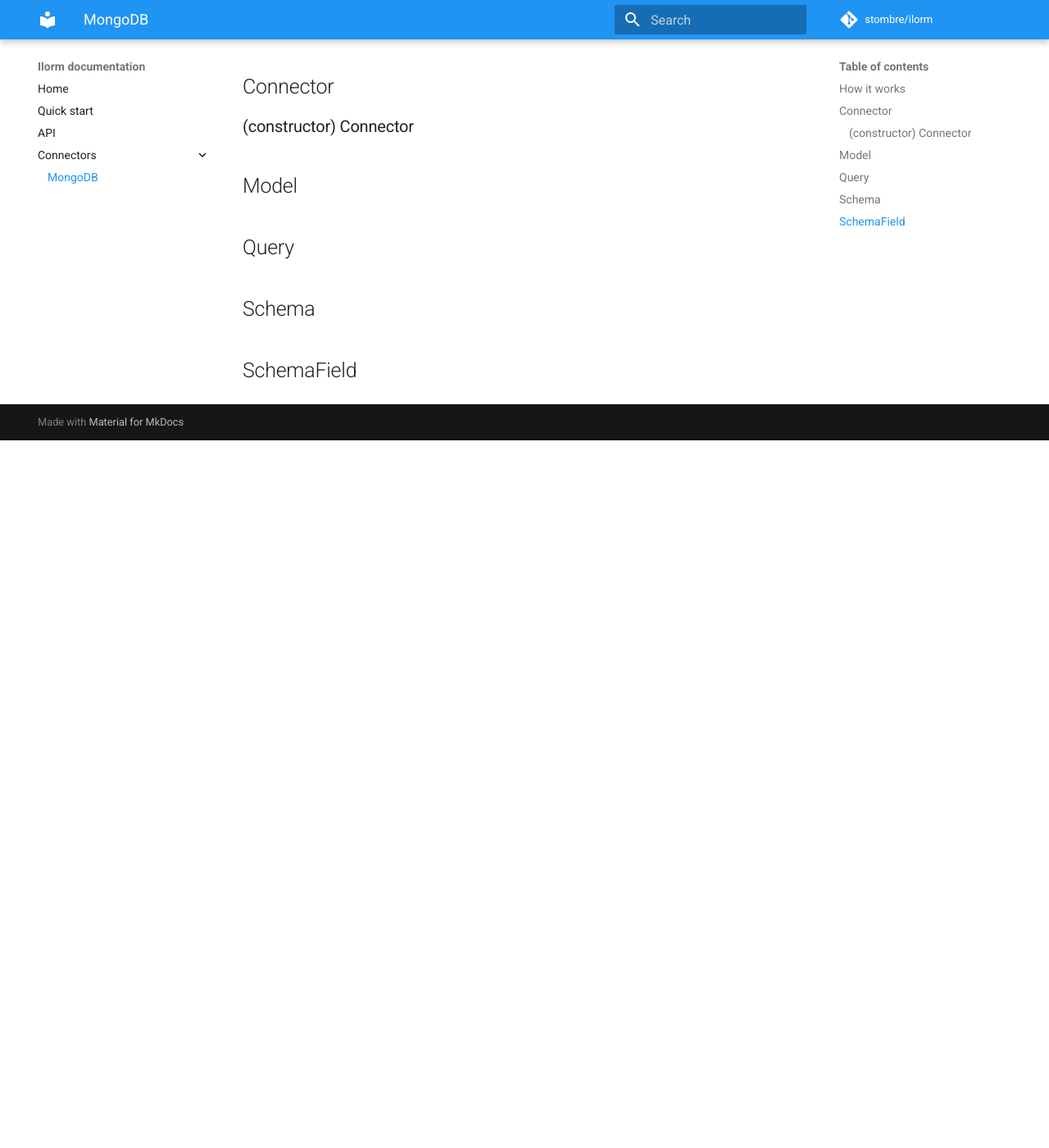
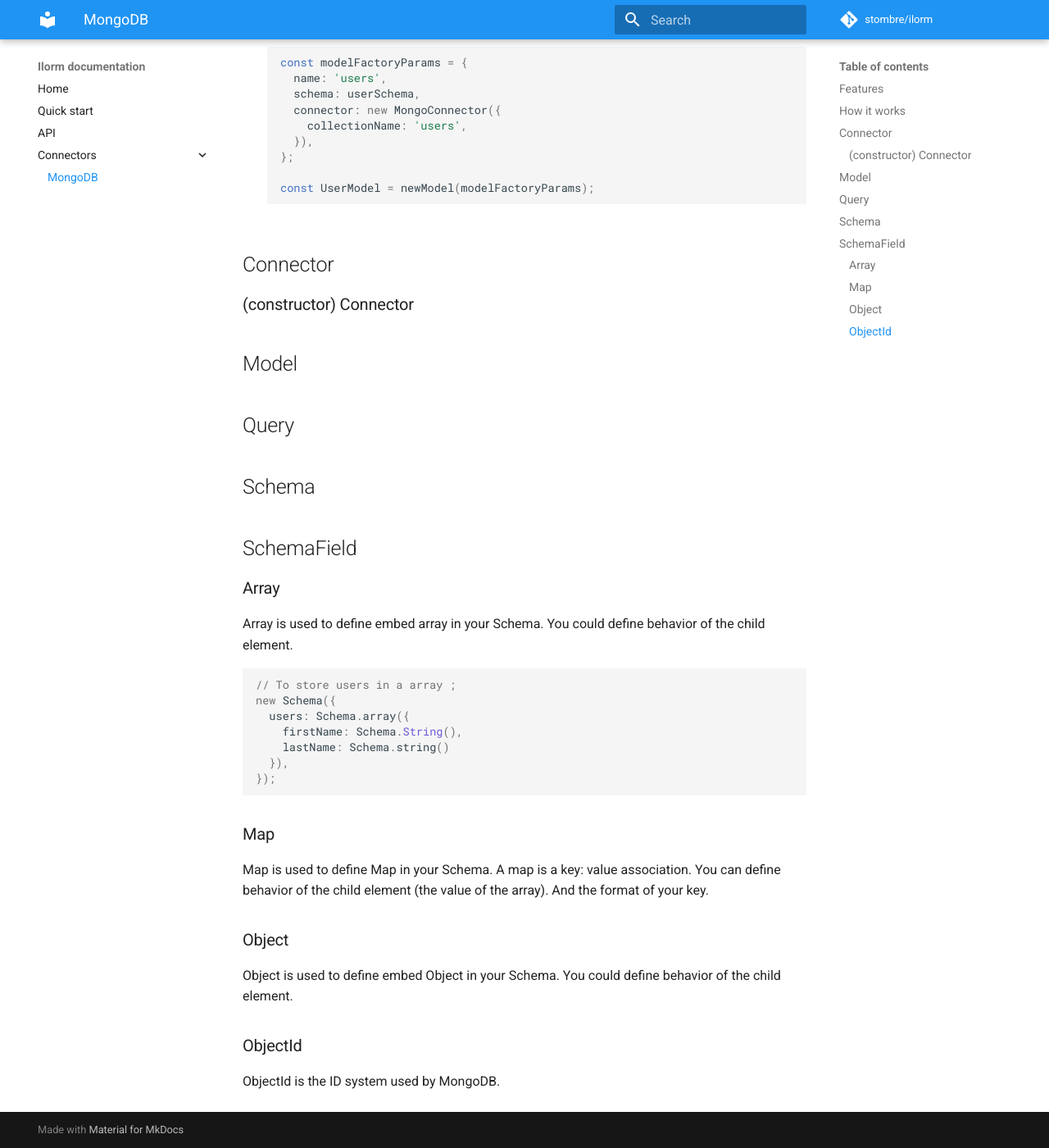
Before and after one commit to ilorm/ilorm.github.io, an MkDocs documentation site: the page built from raws/connectors/mongodb.md, in a window 1280 px wide and 1400 px high, scrolled down 959 px. Shown: the whole window at 82% size. Built offline with MkDocs 1.6.1 and Material for MkDocs 9.7.7, drawn with Linux system fonts in a browser that asks for light colours; comment, search, counter and statistics services are not loaded; old or Windows-style settings are respelled for this version of MkDocs; before the commit the page ends 1496 px from its top, so only the background shows below that; some of the changed text lies outside the part shown.

Commit message:
☑️ [DOC] Improve documentation with API change and some info on MongoDB

````diff
--- a/raws/connectors/mongodb.md
+++ b/raws/connectors/mongodb.md
@@ -1,6 +1,12 @@
 # ilorm-connector-mongo
 
-The MongoDB connector is the Connector to use to mongoDB as storage for your ilorm model.
+The MongoDB connector is the Connector to use mongoDB as storage for your ilorm model.
+
+## Features
+- Add MongoDB as connector.
+- Add specifics MongoDB SchemaFields : Array, Map, Object and ObjectId.
+- Add specifics MongoDB query operator : push (on Array only).
+- Add Model.aggregate to build aggregation pipeline.
 
 ## How it works
 To use this connector :
@@ -48,3 +54,28 @@
 ## Schema
 
 ## SchemaField
+### Array
+Array is used to define embed array in your Schema. You could define behavior of the
+child element.
+```javascript
+// To store users in a array ;
+new Schema({
+  users: Schema.array({
+    firstName: Schema.String(),
+    lastName: Schema.string()
+  }),
+});
+```
+
+### Map
+Map is used to define Map in your Schema. A map is a key: value association.
+You can define behavior of the child element (the value of the array). And the format
+of your key.
+
+### Object
+Object is used to define embed Object in your Schema. You could define behavior of the
+child element.
+
+
+### ObjectId
+ObjectId is the ID system used by MongoDB.
````
Also changed, not shown: docs/api_public/index.html (+18 -11 lines), docs/connectors/mongodb/index.html (+194 -85 lines), docs/search/search_index.json (+29 -4 lines), docs/sitemap.xml (+4 -4 lines), raws/api_public.md (+16 -4 lines).
